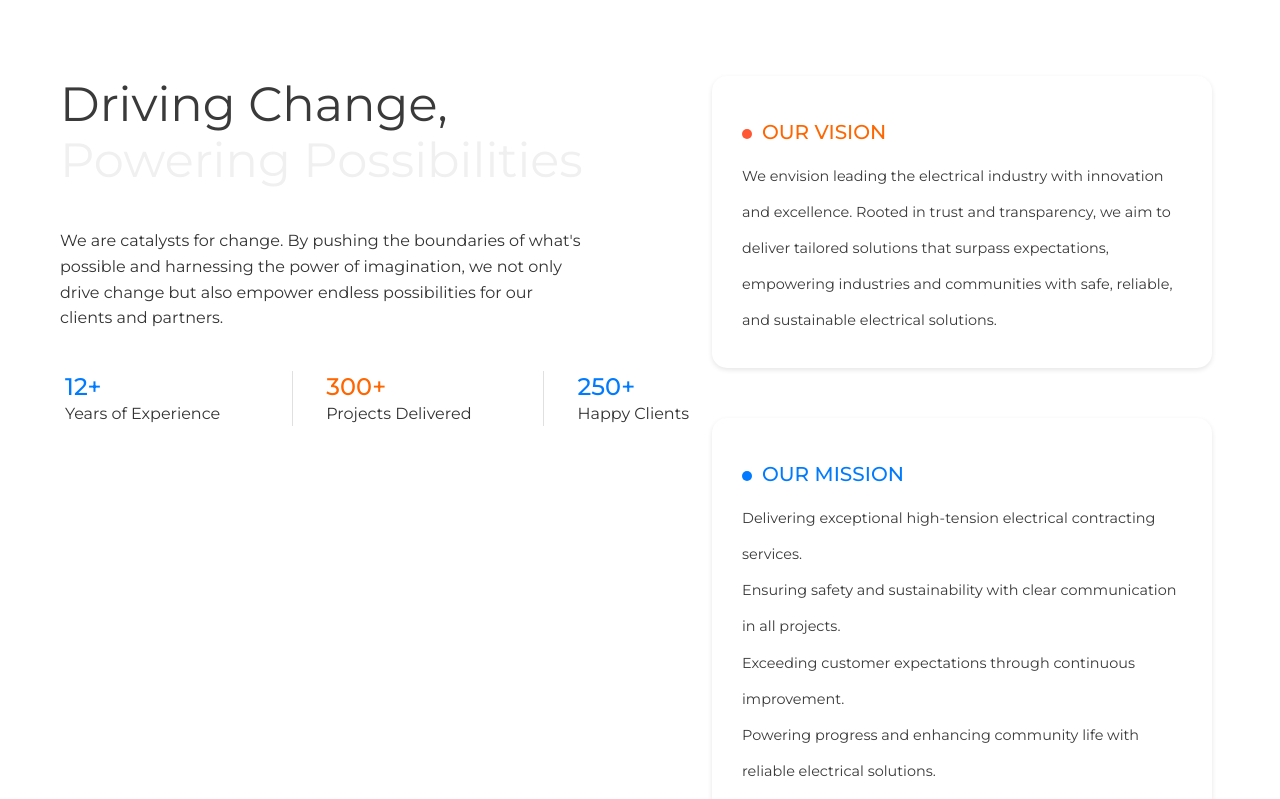
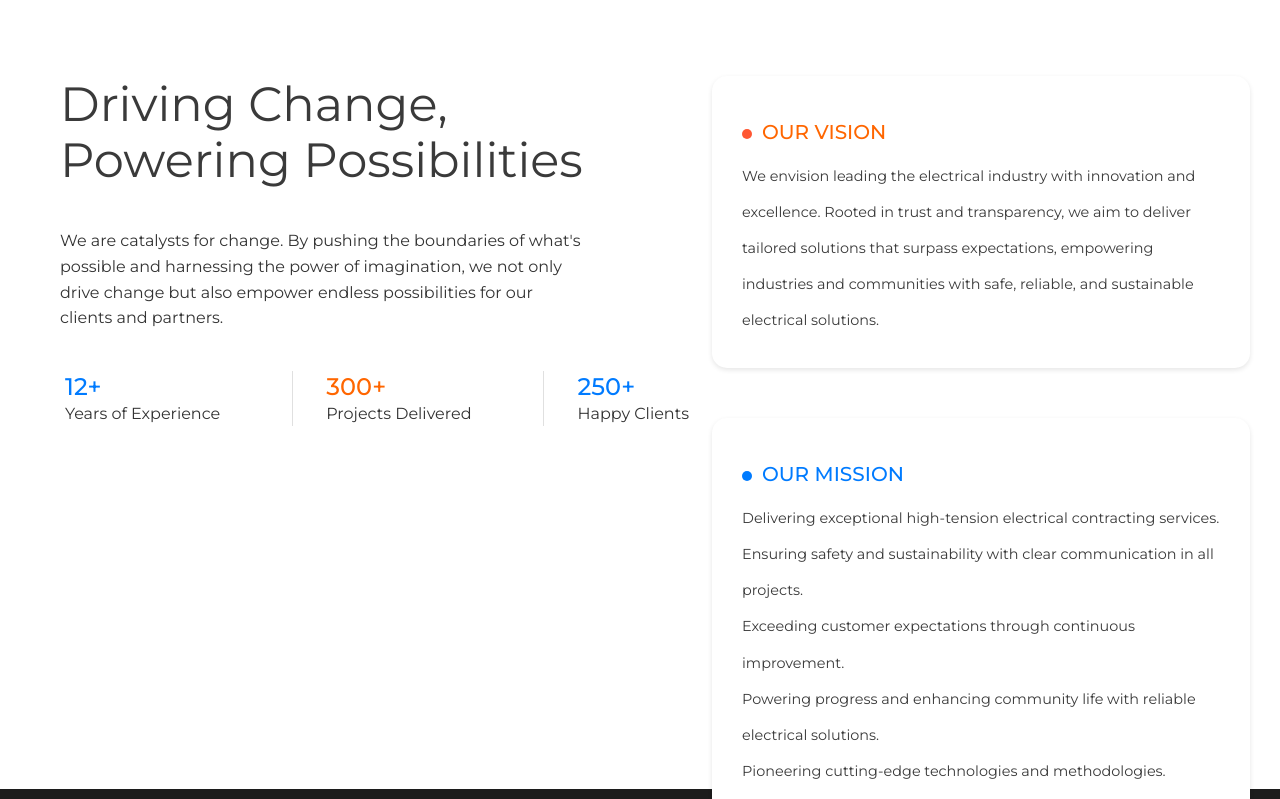
Before and after one commit to samstyles17/electra-webapp, a React (Vite) app: page /aboutus in a window 1280 px wide. Shown: the part 720-1519 px from the top of the page. Built offline with nearby package versions, Linux system fonts and the light colour scheme.

Commit message:
final fix-2

```diff
--- a/src/components/SectionComponent.jsx
+++ b/src/components/SectionComponent.jsx
@@ -1,6 +1,7 @@
 import React from 'react';
 import { Grid, Box, Typography, Divider, useMediaQuery, useTheme } from '@mui/material';
 import { createTheme, ThemeProvider } from '@mui/material/styles';
+import { keyframes } from '@emotion/react';
 // import '@fontsource/montserrat';
 
 const customTheme = createTheme({
@@ -8,6 +9,18 @@ const customTheme = createTheme({
     fontFamily: 'Montserrat, sans-serif',
   },
 });
+
+const fadeInFromTopLeft = keyframes`
+  from {
+    opacity: 0;
+    transform: translate(-10px, -10px);
+  }
+  to {
+    opacity: 1;
+    transform: translate(0, 0);
+  }
+`;
+
 
 function SectionComponent() {
   const theme = useTheme();
@@ -22,7 +35,15 @@ function SectionComponent() {
               <Typography variant="h3" sx={{ color: '#3a3a3a', transition: 'color 0.3s ease-in-out' }}>
                 Driving Change,
               </Typography>
-              <Typography variant="h3" sx={{ color: '#f0f0f0', marginTop: '0px', marginBottom: '40px', transition: 'color 1s ease-in-out', '&:hover': { color: '#000' } }}>
+              <Typography
+                variant="h3"
+                sx={{
+                  color: '#3a3a3a',
+                  marginTop: '0px',
+                  marginBottom: '40px',
+                  animation: `${fadeInFromTopLeft} 5s ease-in-out 1s forwards`
+                }}
+              >
                 Powering Possibilities
               </Typography>
               <Typography variant="body1" sx={{ fontSize: '1rem', lineHeight: 1.6 }}>
@@ -59,7 +80,7 @@ function SectionComponent() {
             </Box>
           </Grid>
           <Grid item xs={12} md={6}>
-            <Box sx={{ marginBottom: '50px', marginLeft: isMobile ? '0' : '60px', marginRight: isMobile ? '0' : '10px', maxWidth: '500px' }}>
+            <Box sx={{ marginBottom: '50px', marginLeft: isMobile ? '0' : '60px', marginRight: isMobile ? '0' : '10px', maxWidth: '600px' }}>
               <Box sx={{ backgroundColor: isMobile ? '#f5f5f5' : '#ffffff', padding: '30px', borderRadius: '15px', boxShadow: '0 2px 5px rgba(0, 0, 0, 0.1)', width: '100%', textAlign: 'left' }}>
                 <Typography variant="h6" sx={{ color: '#ff6600', marginBottom: '10px', marginTop: '10px' }}>
                   <Box component="span" sx={{ backgroundColor: '#ff5733', width: '10px', height: '10px', borderRadius: '15px', display: 'inline-block', marginRight: '10px' }} />
@@ -70,7 +91,7 @@ function SectionComponent() {
                 </Typography>
               </Box>
             </Box>
-            <Box sx={{ marginLeft: isMobile ? '0' : '60px', marginTop: '10px', marginRight: isMobile ? '0' : '10px', maxWidth: '500px' }}>
+            <Box sx={{ marginLeft: isMobile ? '0' : '60px', marginTop: '10px', marginRight: isMobile ? '0' : '10px', maxWidth: '600px' }}>
               <Box sx={{ backgroundColor: isMobile ? '#f5f5f5' : '#ffffff', padding: '30px', borderRadius: '15px', boxShadow: '0 2px 5px rgba(0, 0, 0, 0.1)', width: '100%', textAlign: 'left' }}>
                 <Typography variant="h6" sx={{ color: '#007bff', marginBottom: '10px', marginTop: '10px' }}>
                   <Box component="span" sx={{ backgroundColor: '#007bff', width: '10px', height: '10px', borderRadius: '15px', display: 'inline-block', marginRight: '10px' }} />
```
